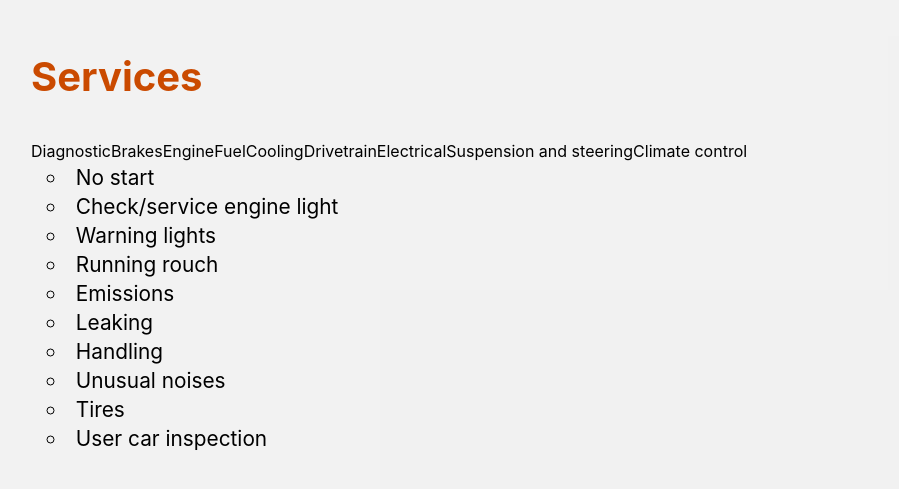
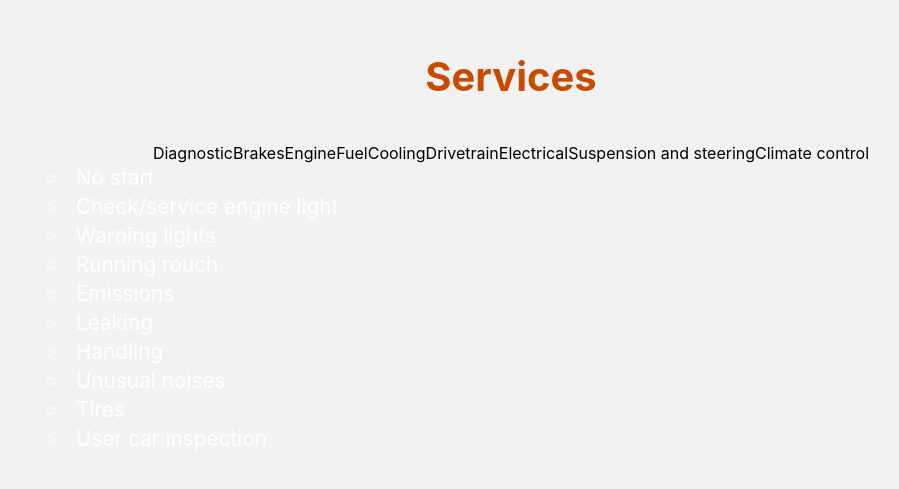
Before and after one commit to HypernovaTX/DFWMobileRepair, a React (Create React App) app in the folder DFW-Mobile/: page / in a window 1280 px wide. Shown: the part 1743-2232 px from the top of the page, without its empty margins (129-1028 px from the left). Built offline with nearby package versions, Linux system fonts and the light colour scheme.

Commit message:
added box for service list

```diff
--- a/DFW-Mobile/src/components/template.tsx
+++ b/DFW-Mobile/src/components/template.tsx
@@ -152,6 +152,7 @@ export default class Template extends React.Component<Props, State> {
                 selected = 'serviceBlockSelected';
             }
             topBar.push(
+                <div key={`service_selector_inner_${serviceName}`} className='service-selector-inner'>
                     <div
                         key={`service_${serviceName}`}
                         className={`serviceBlock ${selected} ${serviceName}`}
@@ -159,16 +160,18 @@ export default class Template extends React.Component<Props, State> {
                     >
                         {serviceName.replace(/(_+)/g, ' ')}
                     </div>
+                </div>
             );
 
         })
         return(
             <>
                 <div key='service_selector' className='service-selector'>
-                    <div key='service_selector_inner' className='service-selector-inner'>
+                    <div key={`service_selector_mid`} className='service-selector-mid'>
                         {topBar}
                     </div>
                 </div>
+                <div key='servuce_list_box' className='service-list'>
                     {
                         specificServiceList.map((item, num) => {
                             const SLCN = this.state.service_list_cname;;
@@ -182,97 +185,9 @@ export default class Template extends React.Component<Props, State> {
                             );
                         })
                     }
+                </div>
             </>
         );
-        /** SELECTION OF SERVICES
-         * - Brakes
-         *      Brake fluid
-         *      Brake pads
-         *      Brake caliper
-         *      Brake rotor/drum
-         *      Brake cylinder
-         *      Brake lines
-         *
-         * - Engine
-         *      Oil/oil filter
-         *      Spark plugs
-         *      Spark plug wires
-         *      Ignition coil
-         *      Distributor
-         *      Starter
-         *      Tune-ups
-         *      Gaskets
-         *      Valve cover
-         *      Hoses
-         *
-         * - Fuel
-         *      Fuel pump
-         *      Fuel filter
-         *      Fuel injector
-         *      Air filter
-         *      Intake
-         *      Sensors
-         *      Throttle
-         *
-         * - Cooling
-         *      Coolant
-         *      Radiator
-         *      Thermostat
-         *      Water pump
-         *      Radiator fan
-         *
-         * - Drivetrain
-         *      Transmission fluid
-         *      Transfer case fluid
-         *      Differential fluid
-         *      Driveshaft
-         *      CV Boot/joint
-         *      Differential
-         *      U-joints
-         *
-         * - Electrical
-         *      Battery
-         *      Battery terminal/cable
-         *      Alternator
-         *      Relays
-         *      Lights
-         *
-         * - Suspension/steering
-         *      Shock/strut
-         *      Tie rod
-         *      Control arm
-         *      Ball joint
-         *      Sway bar
-         *      Bushing
-         *      Power steering
-         *      Rack and pinion
-         *      Wheel hub/bearing
-         *
-         * - Climate control
-         *      A/C recharge
-         *      A/C Compressor
-         *      A/C drier
-         *      A/C Condenser
-         *      A/C lines
-         *      A/C relay
-         *      Heater core
-         *
-         * - Diagnostic
-         *      No start
-         *      Check/service engine light
-         *      Warning lights
-         *      Running rouch
-         *      Emissions
-         *      Leaking
-         *      Handling
-         *      Unusual noises
-         *      User car inspection
-         *      Tires
-         *
-         *
-         * If your issues are not listed on our list of service, please reach out to us and we will determine whether it is serviceable.
-         *
-         */
     }
 
     render() {
--- a/DFW-Mobile/src/index.css
+++ b/DFW-Mobile/src/index.css
@@ -20,6 +20,7 @@ h2 {
   line-height: 1em;
   margin-block-start: 0em;
   margin-block-end: 0em;
+  text-align: center;
 }
 
 code {
@@ -116,22 +117,25 @@ code {
   }
 
   .service-selector {
-    height: 4em;
-    position: relative;
+    line-height: 3em;
+    margin-top: 16px;
+  }
+  .service-selector-mid {
+    text-align: center;
   }
   .service-selector-inner {
-    position: absolute;
-    bottom: 0px;
-    white-space: nowrap;
-    text-align: center;
+    display: inline-flex;
+    position: relative;
+    vertical-align: bottom;
   }
 
   .serviceBlock {
+    bottom: 0px;
     display: inline-block;
-    margin: 2px;
+    margin: 0px 2px;
     color: #FFF;
     background: #333;
-    padding: 8px 12px;
+    padding: 6px 16px;
     line-height: 1em;
     border-top: 0 solid rgb(202, 74, 0);
     transition: 200ms linear all;
@@ -140,23 +144,31 @@ code {
   .serviceBlock:hover {
     background: #555;
     border-top: 6px solid rgb(202, 74, 0);
-    padding-top: 10px;
+    padding: 9px 16px;
   }
   .serviceBlock:active, .serviceBlockSelected {
     background: #777;
     border-top: 6px solid rgb(255, 94, 2);
-    padding-top: 10px;
+    padding: 9px 16px; /*padding-top: 10px;*/
   }
+  .service-list {
+    background: #777;
+    padding: 12px;
+    border-radius: 24px;
+    transition: 200ms linear all;
+    height: auto;
+}
   .serv-li {
     font-size: 1.3em;
     margin-top: 4px;
     list-style-type: circle;
     margin-left: 48px;
-    color: rgba(0, 0, 0, 0);
+    color: #FFF;
+    opacity: 0;
   }
   .serv-li.done {
     margin-left: 16px;
-    color: rgba(0, 0, 0, 1);
+    opacity: 1;
   }
   .section1-box li::before {
 
```
Lines whose indentation alone changed are shown as unchanged.
